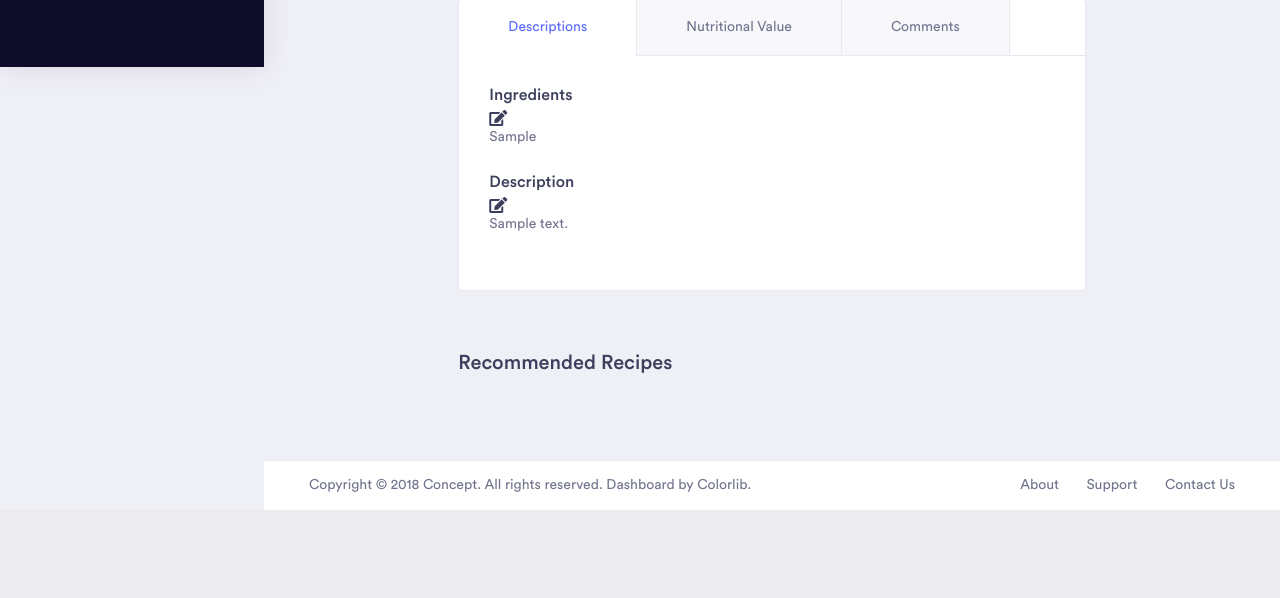
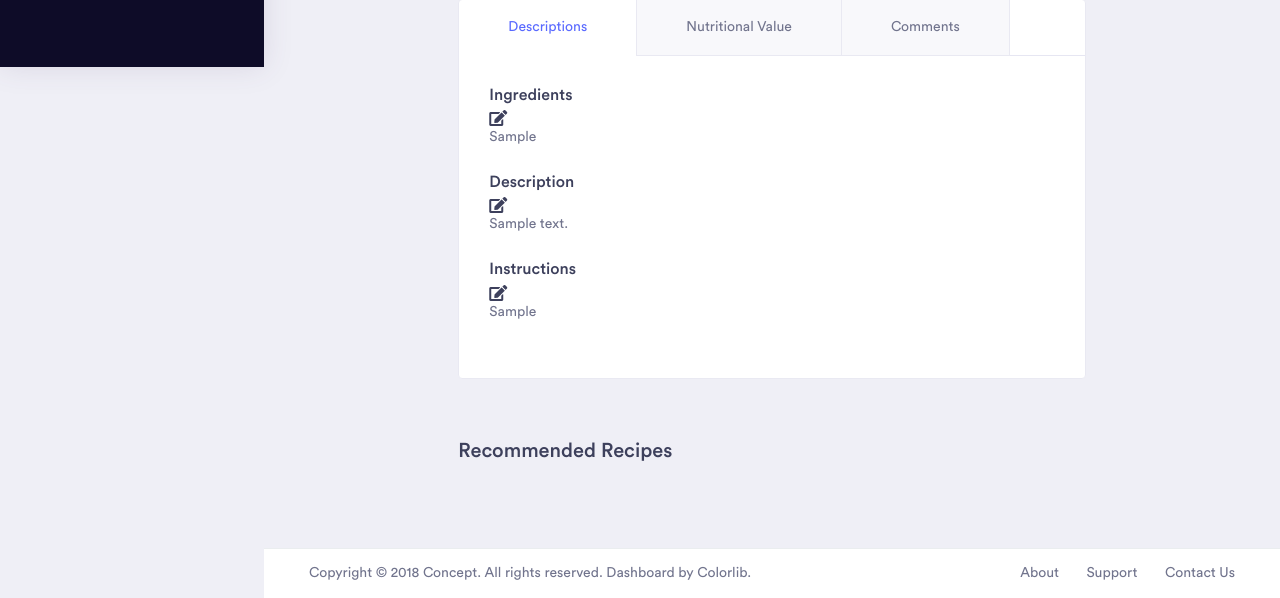
Before and after one commit to heobu/swe573, a Django app: page /recipe/detail/1 in a window 1280 px wide. Shown: the part 793-1391 px from the top of the page. Before the commit the page ends 1303 px from the top, so only its background shows below. Run offline with Django 3.2, Linux system fonts and the light colour scheme; tables that the repository leaves empty hold one stand-in row (values such as "Sample post"); some libraries are stand-ins or nearby versions; some web fonts are replaced.

Commit message:
Description field to menu and instructions field to recipe are added.

```diff
--- a/feat/forms.py
+++ b/feat/forms.py
@@ -45,10 +45,10 @@ class CreateRecipeForm(forms.ModelForm):
 
     class Meta:
         model = Recipe
-        fields = ('title', 'ingredients', 'description', 'difficulty', 'prepared_in')
+        fields = ('title', 'ingredients', 'description', 'instructions', 'difficulty', 'prepared_in')
 
 
 class CreateMenuForm(forms.ModelForm):
     class Meta:
         model = Menu
-        fields = ('title', 'food_items')
+        fields = ('title', 'description', 'food_items')
--- a/feat/models.py
+++ b/feat/models.py
@@ -50,6 +50,7 @@ class Recipe(models.Model):
     ingredients = models.TextField(max_length=100, null=False)
     nutritional_value = models.TextField(max_length=1000, null=False)
     description = models.TextField(max_length=300, null=False)
+    instructions = models.TextField(max_length=300, null=False)
     # picture (optional)
     created_by = models.ForeignKey(User, on_delete=models.CASCADE, null=False, related_name="recipe_creator")
     created_at = models.DateTimeField(auto_now_add=True)
@@ -81,6 +82,7 @@ class FoodItem(models.Model):
 class Menu(models.Model):
     print('mmmm')
     title = models.TextField(max_length=40, null=False)
+    description = models.TextField(max_length=300, null=False)
     food_items = models.CharField(max_length=300)
     nutritional_value = models.TextField(max_length=1000, null=False)
     created_by = models.ForeignKey(User, on_delete=models.CASCADE, null=False, related_name="menu_creator")
--- a/feat/serializers.py
+++ b/feat/serializers.py
@@ -25,13 +25,13 @@ class ProviderProfileSerializer(serializers.HyperlinkedModelSerializer):
 class RecipeSerializer(serializers.HyperlinkedModelSerializer):
     class Meta:
         model = Recipe
-        fields = ('title', 'ingredients', 'description', 'difficulty', 'prepared_in')
+        fields = ('title', 'ingredients', 'description', 'instructions', 'difficulty', 'prepared_in')
 
 
 class MenuSerializer(serializers.HyperlinkedModelSerializer):
     class Meta:
         model = Menu
-        fields = ('title', 'food_items', 'nutritional_value', 'created_at')
+        fields = ('title', 'description', 'food_items', 'nutritional_value', 'created_at')
 
 
 class RecipeLikeSerializer(serializers.HyperlinkedModelSerializer):
--- a/feat/views.py
+++ b/feat/views.py
@@ -196,10 +196,11 @@ class RecipeCreateView(View, LoginRequiredMixin):
             #nutritional_value_str = json.dumps(nutritional_value)
 
             description = form.cleaned_data.get('description')
+            instructions = form.cleaned_data.get('instructions')
             difficulty = form.cleaned_data.get('difficulty')
             prepared_in = form.cleaned_data.get('prepared_in')
             #form.save(commit=True)
-            Recipe.objects.create(created_by=created_by, title=title, ingredients=ingredients_input, nutritional_value=nutritional_value, description=description, difficulty=difficulty, prepared_in=prepared_in)
+            Recipe.objects.create(created_by=created_by, title=title, ingredients=ingredients_input, nutritional_value=nutritional_value, description=description, instructions=instructions, difficulty=difficulty, prepared_in=prepared_in)
             return redirect('user_home')
         else:
             return render('create-recipe')
@@ -224,6 +225,7 @@ class MenuCreateView(View, LoginRequiredMixin):
         if form.is_valid():
             created_by = request.user
             title = form.cleaned_data.get('title')
+            description = form.cleaned_data.get('description')
 
             # adapter: string -> ingredient model
             food_items_input = form.cleaned_data.get('food_items')
@@ -255,7 +257,7 @@ class MenuCreateView(View, LoginRequiredMixin):
                         menu_nutritional_value[nutrient_name] += quantity * nutrient_value
 
             #form.save(commit=True)
-            Menu.objects.create(created_by=created_by, title=title, food_items=food_items, nutritional_value=menu_nutritional_value)
+            Menu.objects.create(created_by=created_by, title=title, description=description, food_items=food_items, nutritional_value=menu_nutritional_value)
             return redirect('user_home')
         else:
             return render('create-menu')
--- a/templates/recipe-detail.html
+++ b/templates/recipe-detail.html
@@ -156,11 +156,22 @@
                                         <i class="fas fa-edit" onclick="editRecipe('description')"></i>
                                     </div>
                                     <p>{{ recipe.description }}</p>
+                                </div>
+                                <div class="product-content-head">
+                                    <div class="product-rating d-inline-block">
+                                        <h3 class="product-title">Instructions</h3>
+                                    </div>
+                                    <div class="product-price">
+                                        <i class="fas fa-edit" onclick="editRecipe('instructions')"></i>
+                                    </div>
+                                    <p>{{ recipe.instructions }}</p>
+                                    {% comment %}
                                     <ul class="list-unstyled arrow">
-                                        {% for step in recipe.steps %}
-                                            <li>{{ step }}</li>
+                                        {% for instruction in recipe.instructions %}
+                                            <li>{{ instruction }}</li>
                                         {% endfor %}
                                     </ul>
+                                    {% endcomment %}
                                 </div>
                             </div>
                             <div class="tab-pane fade" id="tab-nv" role="tabpanel" aria-labelledby="product-tab-nv">
```
